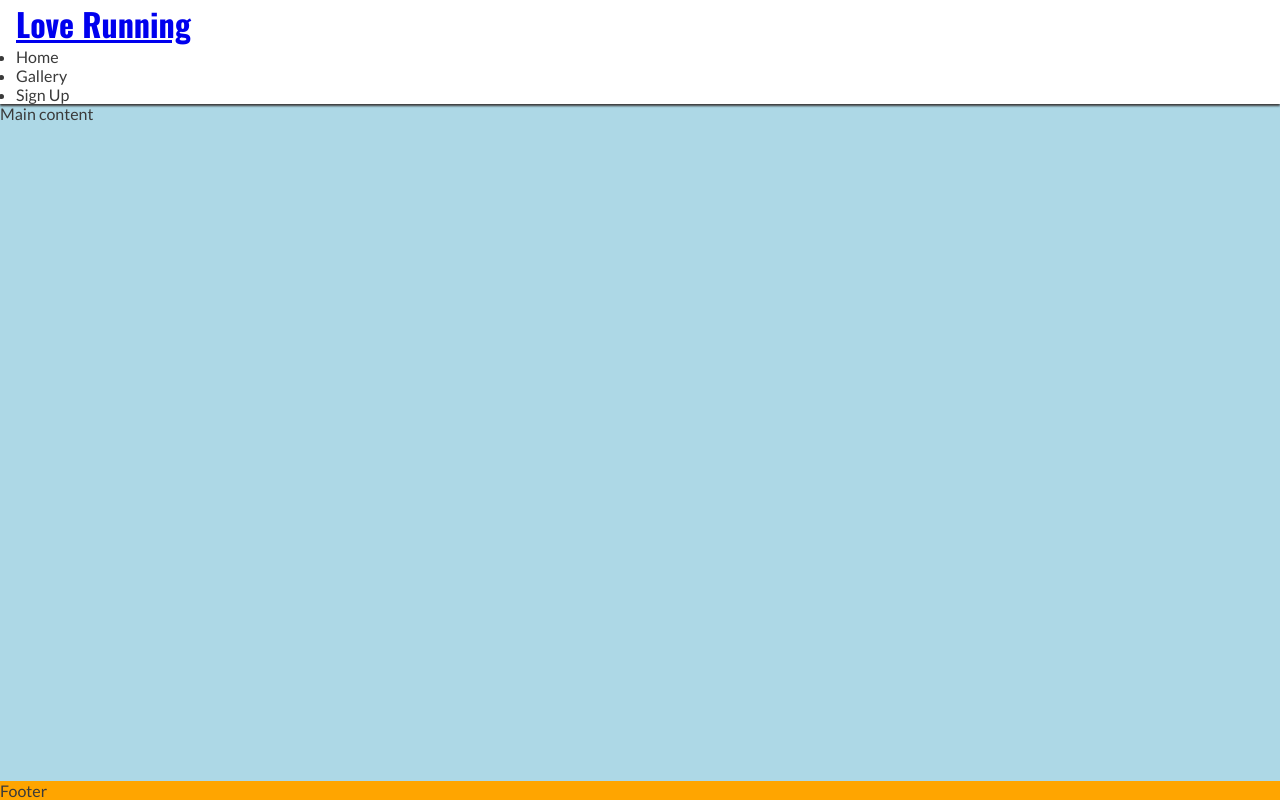
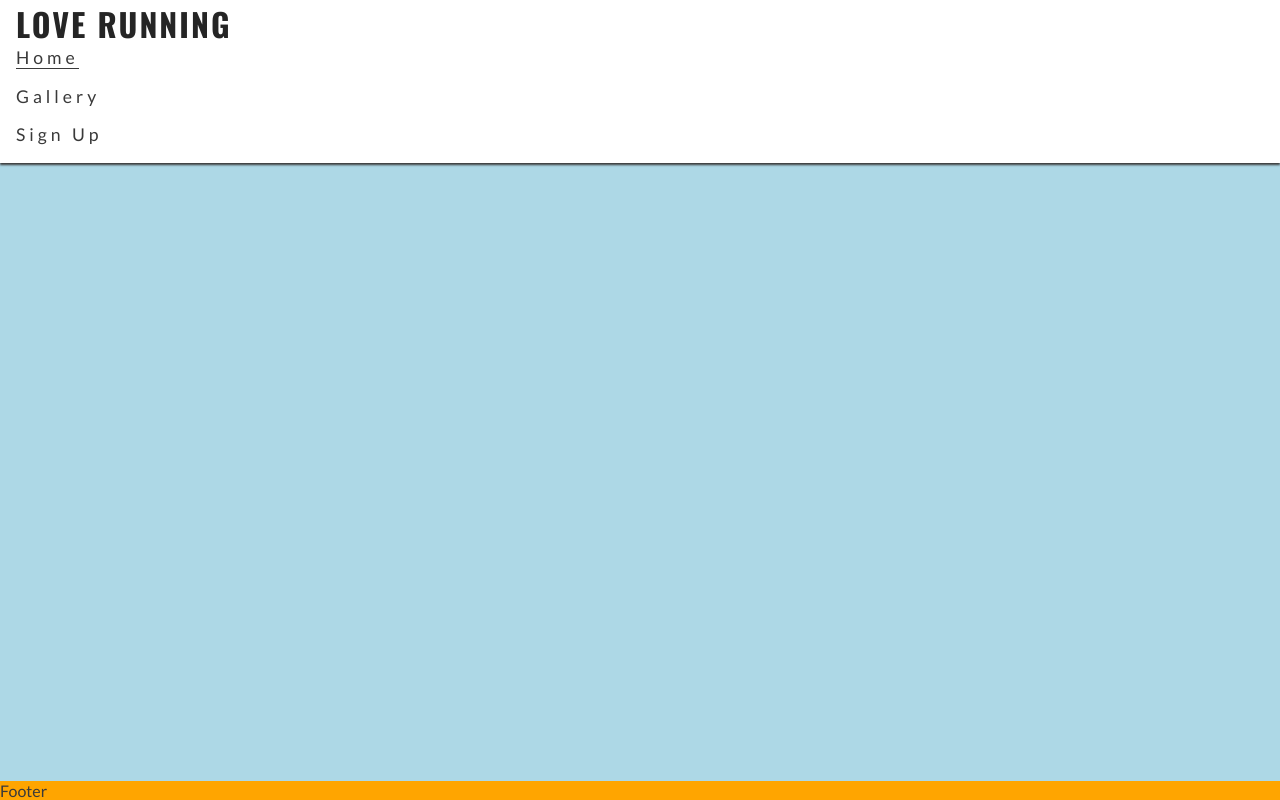
Before and after one commit to MrBinko/love-running, a plain HTML site: page index.html in a window 1280 px wide. Drawn offline with nearby package versions, Linux system fonts and the light colour scheme.

Commit message:
styling for header

```diff
--- a/assets/css/style.css
+++ b/assets/css/style.css
@@ -19,16 +19,39 @@ body {
 
 /* Header */
 header {
-    background-color: lightcoral;
     background-color: #ffffff;
+    position: fixed;
     padding: 0 1rem;
     z-index: 99;
     width: 100%;
     box-shadow: 0 2px 2px #3a3a3a;
 }
 
+header a {
+    text-decoration: none;
+    color: inherit;
+}
+
 h1 {
     font-family: 'Oswald', sans-serif;
+    text-transform: uppercase;
+    letter-spacing: 2px;
+    color: #252525;
+}
+
+#menu {
+    font-size: 110%;
+    letter-spacing: 4px;
+    list-style: none;
+}
+
+#menu > li {
+    margin-bottom: 1em;
+
+}
+
+.active {
+    border-bottom: 1px solid #3a3a3a;
 }
 /* Main Content */
 main {
--- a/index.html
+++ b/index.html
@@ -10,8 +10,8 @@
     <title>Love Running</title>
     <!--favicon-->
     <link rel="apple-touch-icon" sizes="180x180" href="assets/favicon/apple-touch-icon.png">
-    <link rel="icon" type="image/png" sizes="32x32" href="assets/favicon/favicon-32x32.png">
-    <link rel="icon" type="image/png" sizes="16x16" href="assets/favicon/favicon-16x16.png">
+    <link rel="icon" type="image/png" sizes="32x32" href="assets/favicon-zip/favicon-32x32.png">
+    <link rel="icon" type="image/png" sizes="16x16" href="assets/favicon-zip/favicon-16x16.png">
 
     <!--Main Stylesheet-->
     <link rel="stylesheet" href="assets/css/style.css">
@@ -25,10 +25,10 @@
     </a>
 
     <nav>
-        <ul>
-            <a><li>Home</li></a>
-            <a><li>Gallery</li></a>
-            <a><li>Sign Up</li></a>
+        <ul id="menu">
+            <li><a href="" class="active">Home</a></li>
+            <li><a href="">Gallery</a></li>
+            <li><a href="">Sign Up</a></li>
         </ul>
     </nav>
 </header>
```
